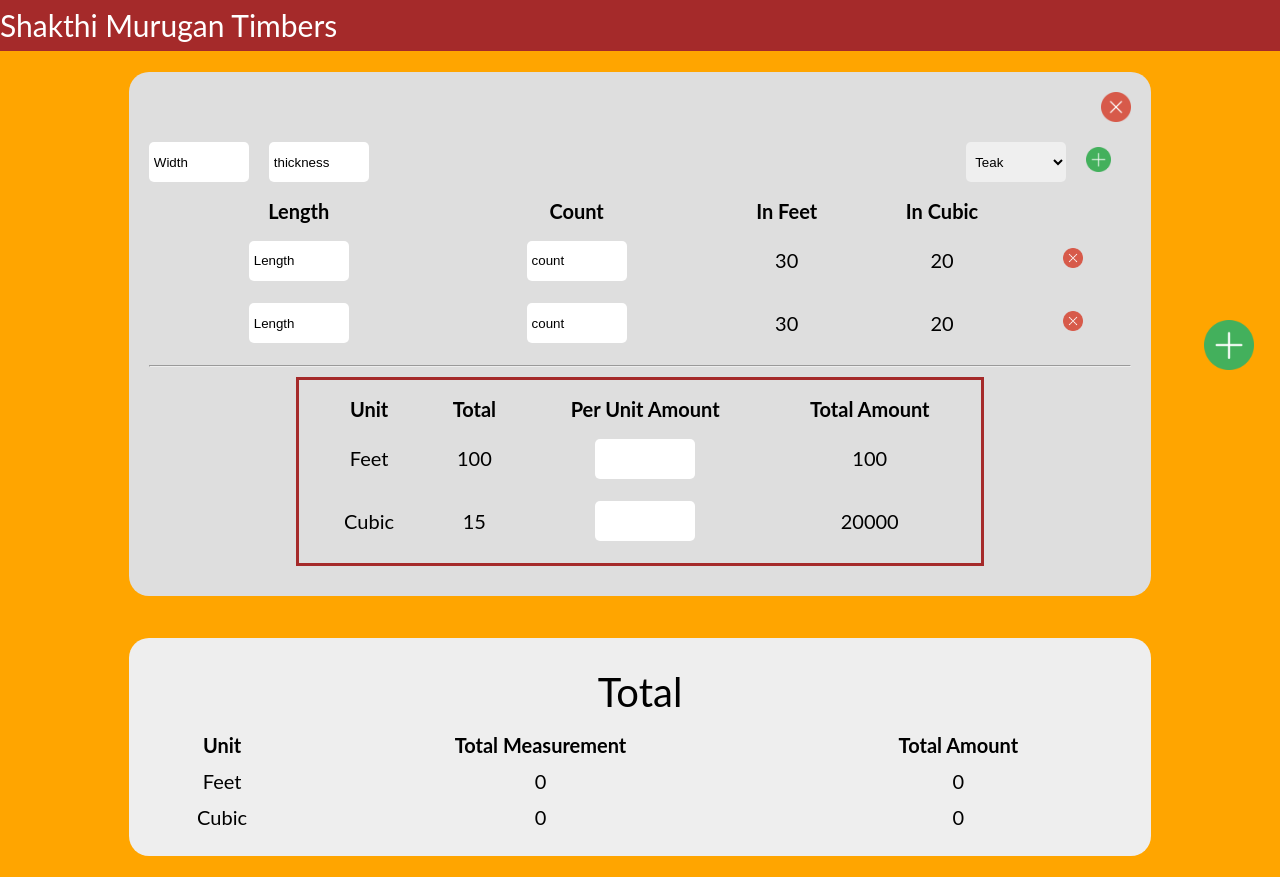
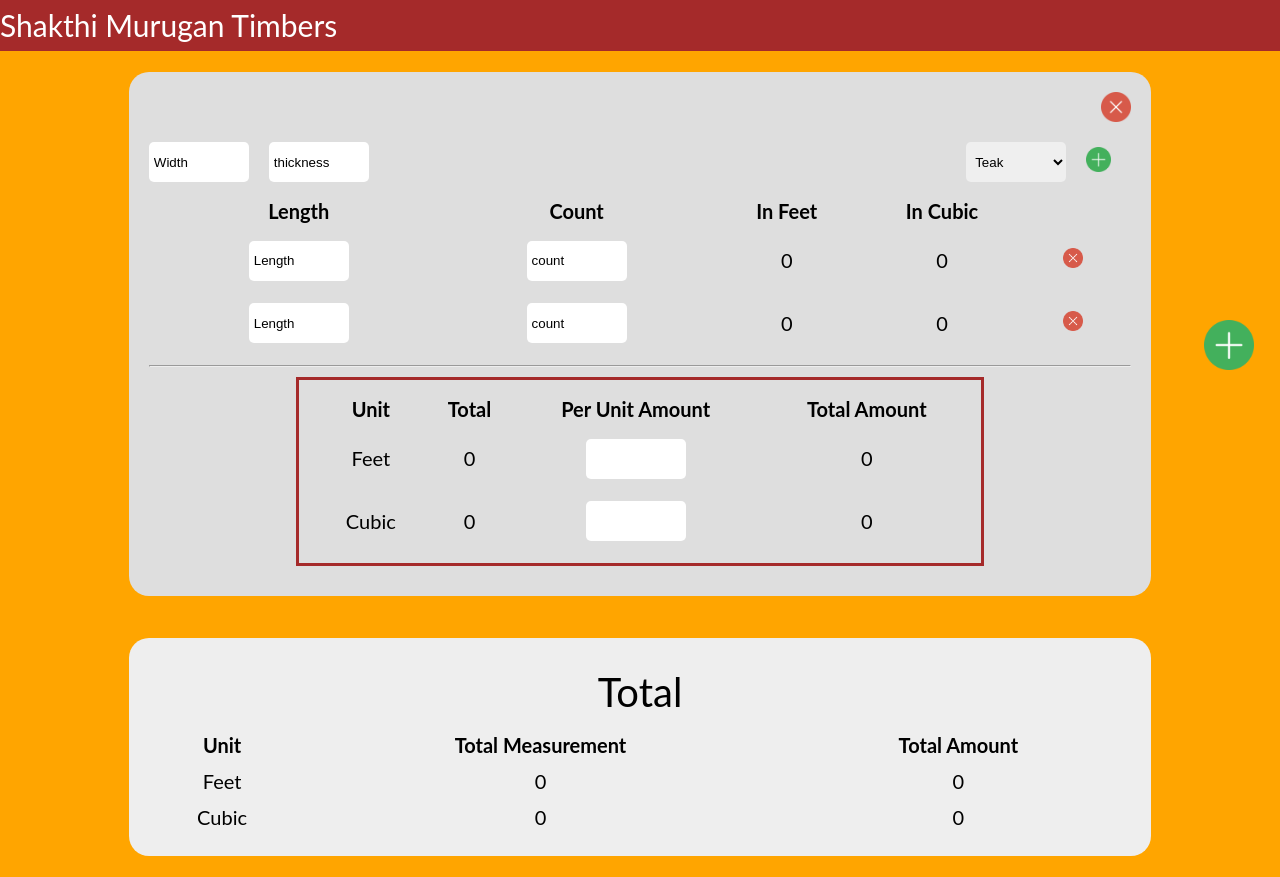
Before and after one commit to shakthimurugantimbers/shakthi, a plain HTML site: page index.html in a window 1280 px wide. Both pictures are taken after a click on the picture 1098 px from the left and 159 px from the top of the page. Drawn offline with Linux system fonts and the light colour scheme.

Commit message:
Add files via upload

```diff
--- a/app.js
+++ b/app.js
@@ -94,8 +94,8 @@ function createTable() {
                 placeholder="count"
               />
             </td>
-            <td><p class="feet_info feet_info-${tableindex}" id="feet_info-${tableindex}-0">30</p></td>
-						<td><p class="cubic_info cubic_info-${tableindex}" id="cubic_info-${tableindex}-0">20</p></td>
+            <td><p class="feet_info feet_info-${tableindex}" id="feet_info-${tableindex}-0">0</p></td>
+						<td><p class="cubic_info cubic_info-${tableindex}" id="cubic_info-${tableindex}-0">0</p></td>
 						<td>
 									<img
 										class="close_field"
@@ -120,11 +120,11 @@ function createTable() {
         <tbody>
           <tr>
             <td>Feet</td>
-            <td><p class="total_feet" id="total_feet-${tableindex}">100</p></td>
+            <td><p class="total_feet" id="total_feet-${tableindex}">0</p></td>
             <td>
               <input type="number" class="input_field per_feet_amount" id="per_feet_amount-${tableindex}" />
             </td>
-            <td><p class="total_feet_amount" id="total_feet_amount-${tableindex}">100</p></td>
+            <td><p class="total_feet_amount" id="total_feet_amount-${tableindex}">0</p></td>
           </tr>
           <tr>
             <td>Cubic</td>
@@ -132,7 +132,7 @@ function createTable() {
             <td>
               <input type="number" class="input_field per_cubic_amount" id="per_cubic_amount-${tableindex}" />
             </td>
-            <td><p class="total_cubic_amount" id="total_cubic_amount-${tableindex}">20000</p></td>
+            <td><p class="total_cubic_amount" id="total_cubic_amount-${tableindex}">0</p></td>
           </tr>
         </tbody>
       </table>
@@ -227,8 +227,8 @@ function addFieldsInTable(e) {
       placeholder="count"
     />
   </td>
-  <td><p class="feet_info feet_info-${tableIndexByClicking}" id="feet_info-${tableIndexByClicking}-${fieldIndex}">30</p></td>
-	<td><p class="cubic_info cubic_info-${tableIndexByClicking}" id="cubic_info-${tableIndexByClicking}-${fieldIndex}">20</p></td>
+  <td><p class="feet_info feet_info-${tableIndexByClicking}" id="feet_info-${tableIndexByClicking}-${fieldIndex}">0</p></td>
+	<td><p class="cubic_info cubic_info-${tableIndexByClicking}" id="cubic_info-${tableIndexByClicking}-${fieldIndex}">0</p></td>
 	<td>
 		<img
 		class="close_field"
@@ -486,7 +486,7 @@ function deletingParicularTable(e) {
 	var idWithWordsArray = idWithWords.split('-');
 	var id = parseInt(idWithWordsArray[1]);
 	var selectedTable = selectingParicularTable(id);
-	console.log(id,selectedTable);
+	console.log(id, selectedTable);
 
 	var tableIndex = tables.indexOf(selectedTable);
 	tables.splice(tableIndex, 1);
@@ -495,5 +495,4 @@ function deletingParicularTable(e) {
 	var deletingTable = document.querySelector(`#${idWithWords}`).parentElement.parentElement.parentElement;
 
 	deletingTable.parentElement.removeChild(deletingTable);
-
 }
--- a/index.html
+++ b/index.html
@@ -54,10 +54,10 @@
                                 <input type="number" id="input_count-0-0" class="input_field input_count input_count-0" placeholder="count" />
                             </td>
                             <td>
-                                <p class="feet_info feet_info-0" id="feet_info-0-0">30</p>
+                                <p class="feet_info feet_info-0" id="feet_info-0-0">0</p>
                             </td>
                             <td>
-                                <p class="cubic_info cubic_info-0" id="cubic_info-0-0">20</p>
+                                <p class="cubic_info cubic_info-0" id="cubic_info-0-0">0</p>
                             </td>
                             <td>
                                 <img class="close_field" id="close_field-0-0" src="img/002-cross.png" alt="delete particular Field" />
@@ -79,25 +79,25 @@
                         <tr>
                             <td>Feet</td>
                             <td>
-                                <p class="total_feet" id="total_feet-0">100</p>
+                                <p class="total_feet" id="total_feet-0">0</p>
                             </td>
                             <td>
                                 <input type="number" class="input_field per_feet_amount" id="per_feet_amount-0" />
                             </td>
                             <td>
-                                <p class="total_feet_amount" id="total_feet_amount-0">100</p>
+                                <p class="total_feet_amount" id="total_feet_amount-0">0</p>
                             </td>
                         </tr>
                         <tr>
                             <td>Cubic</td>
                             <td>
-                                <p class="total_cubic" id="total_cubic-0">15</p>
+                                <p class="total_cubic" id="total_cubic-0">0</p>
                             </td>
                             <td>
                                 <input type="number" class="input_field per_cubic_amount" id="per_cubic_amount-0" />
                             </td>
                             <td>
-                                <p class="total_cubic_amount" id="total_cubic_amount-0">20000</p>
+                                <p class="total_cubic_amount" id="total_cubic_amount-0">0</p>
                             </td>
                         </tr>
                     </tbody>
```
